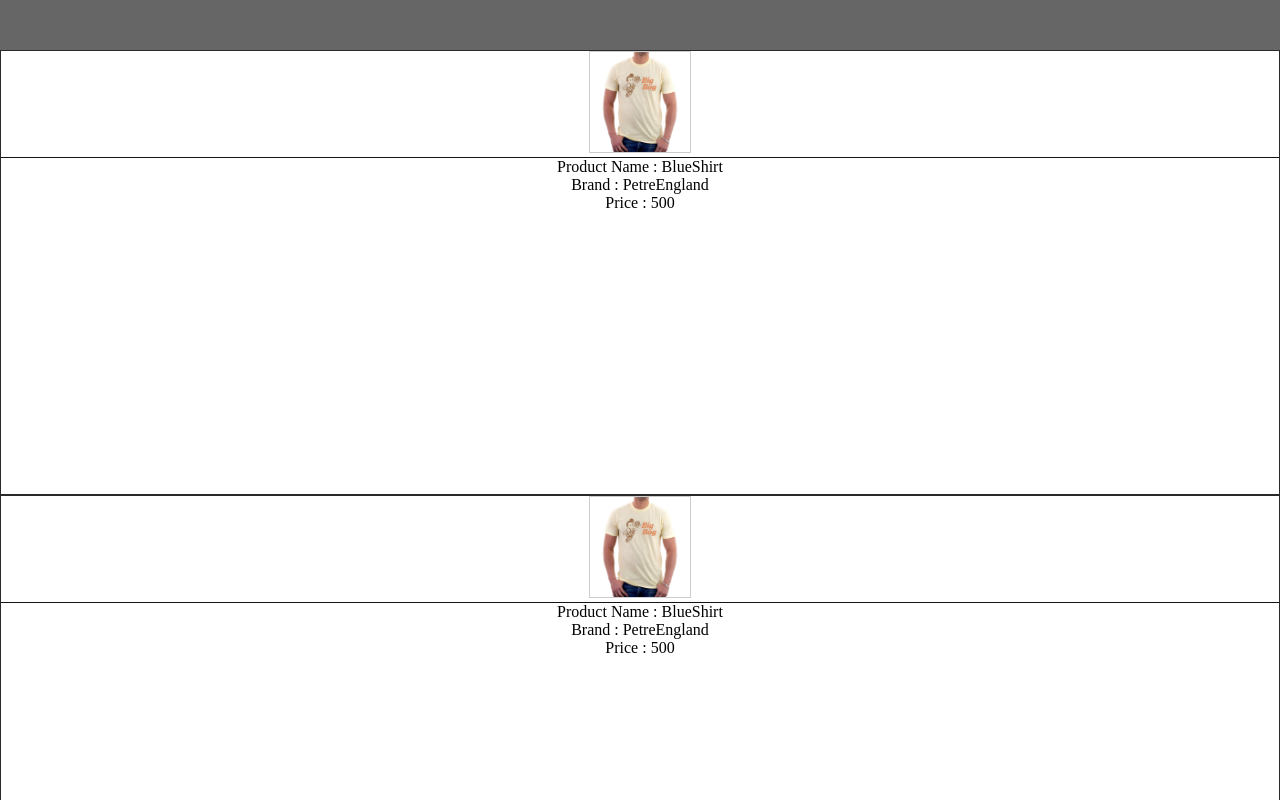
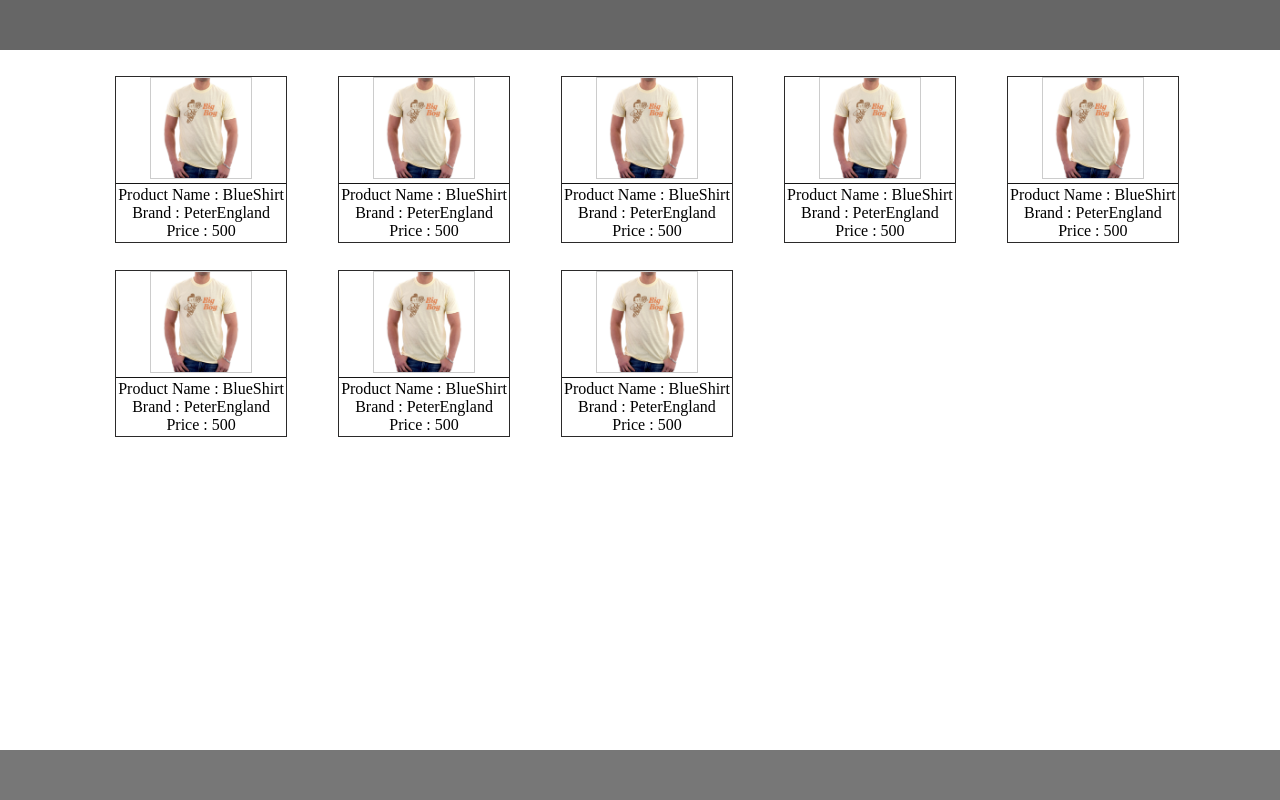
Before and after one commit to sunilkumar-aricent/Altran-React-POC, a React (Create React App) app: page / in a window 1280 px wide. Shown: the top 800 px of the page. Built offline with nearby package versions, Linux system fonts and the light colour scheme.

Commit message:
some styling change and method formation for producttile rendering.

```diff
--- a/public/res/products.json
+++ b/public/res/products.json
@@ -1,49 +1,49 @@
 [
     {
         "Name":"BlueShirt",
-        "Brand":"PetreEngland",
+        "Brand":"PeterEngland",
         "ImgUrl":"/res/imgs/Shirt1.jpg",
         "Price" :500
     },
     {
         "Name":"BlueShirt",
-        "Brand":"PetreEngland",
+        "Brand":"PeterEngland",
         "ImgUrl":"/res/imgs/Shirt1.jpg",
         "Price" :500
     },
     {
         "Name":"BlueShirt",
-        "Brand":"PetreEngland",
+        "Brand":"PeterEngland",
         "ImgUrl":"/res/imgs/Shirt1.jpg",
         "Price" :500
     },
     {
         "Name":"BlueShirt",
-        "Brand":"PetreEngland",
+        "Brand":"PeterEngland",
         "ImgUrl":"/res/imgs/Shirt1.jpg",
         "Price" :500
     },
     {
         "Name":"BlueShirt",
-        "Brand":"PetreEngland",
+        "Brand":"PeterEngland",
         "ImgUrl":"/res/imgs/Shirt1.jpg",
         "Price" :500
     },
     {
         "Name":"BlueShirt",
-        "Brand":"PetreEngland",
+        "Brand":"PeterEngland",
         "ImgUrl":"/res/imgs/Shirt1.jpg",
         "Price" :500
     },
     {
         "Name":"BlueShirt",
-        "Brand":"PetreEngland",
+        "Brand":"PeterEngland",
         "ImgUrl":"/res/imgs/Shirt1.jpg",
         "Price" :500
     },
     {
         "Name":"BlueShirt",
-        "Brand":"PetreEngland",
+        "Brand":"PeterEngland",
         "ImgUrl":"/res/imgs/Shirt1.jpg",
         "Price" :500
     }
--- a/src/components/Products/ProductDashBoard/ProductDashBoard.scss
+++ b/src/components/Products/ProductDashBoard/ProductDashBoard.scss
@@ -10,6 +10,13 @@
   }
   .product-tile-container{
     flex: 1 1 auto;
+    display: flex;
+    flex-flow: row wrap;
+   // overflow: scroll;
+    margin: auto;
+    align-content: baseline;
+    //justify-content: center;
+    width: 90%;
   }
   footer {
     background-color: #777;
--- a/src/components/Products/ProductTile/ProductTile.js
+++ b/src/components/Products/ProductTile/ProductTile.js
@@ -4,8 +4,11 @@
 
 class ProductTile extends Component {
 
-    state = {
-        products: []
+    constructor() {
+        super();
+        this.state = {
+            products: []
+        }
     }
 
     componentWillMount() {
@@ -16,17 +19,20 @@
                 this.setState({ products });
             })
     }
-    render() {
-        const productRender = this.state.products.map(product => <div className="product"><a href="#">
+
+    productRender(products) {
+        return products.map(product => <div className="product"><a href="#">
             <img src={product.ImgUrl} width="100" height="100" /></a>
             <div className="product-description">
                 Product Name : {product.Name}
                 <br />Brand : {product.Brand}
                 <br />Price : {product.Price}
             </div></div>);
+    }
 
+    render() {
         return (<div className={this.props.customClass}>
-            {productRender}
+            {this.productRender(this.state.products)}
         </div>)
     }
 }
--- a/src/components/Products/ProductTile/ProductTile.scss
+++ b/src/components/Products/ProductTile/ProductTile.scss
@@ -1,10 +1,13 @@
 .product{
     border: 1px solid rgb(43, 42, 42);
-    height: 34%;
     background: transparent;
-
+    margin-left: 4vw;
+    margin-top: 3.3vh;
+    height: min-content;
+    max-height: 40vh;
     .product-description{
         border-top: 1px solid rgb(20, 20, 20);
+        padding: 2px;
     }
 
     img{
```
